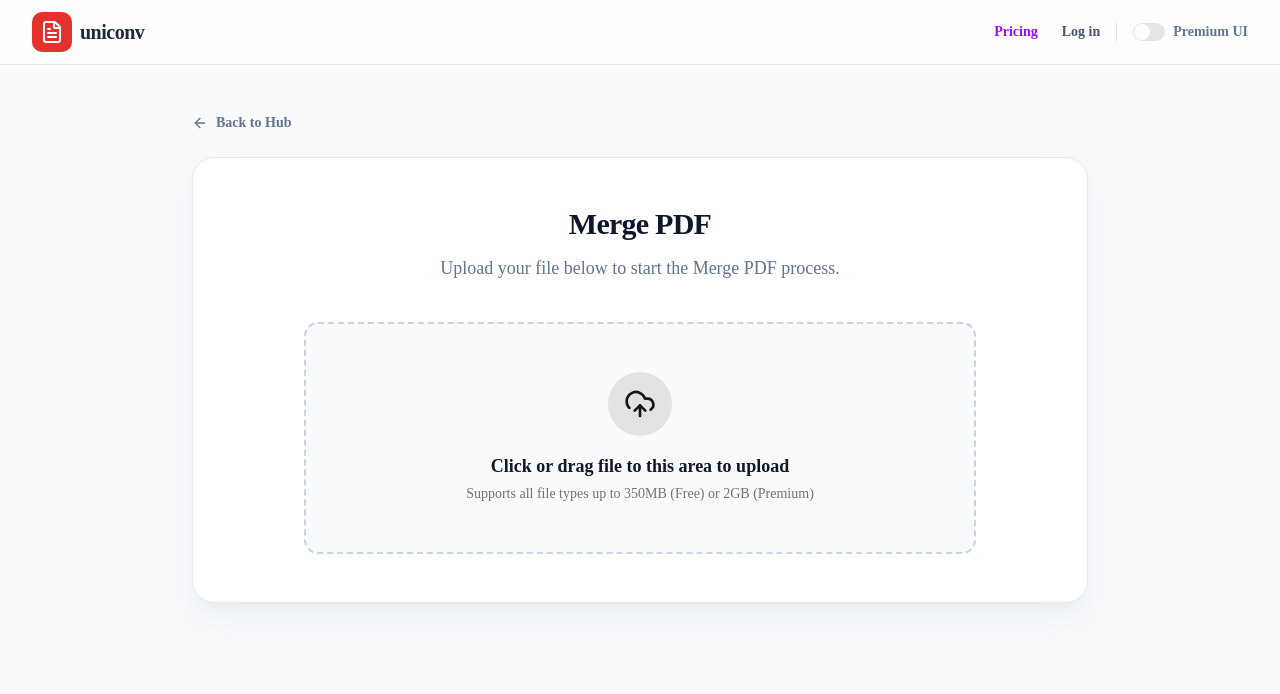
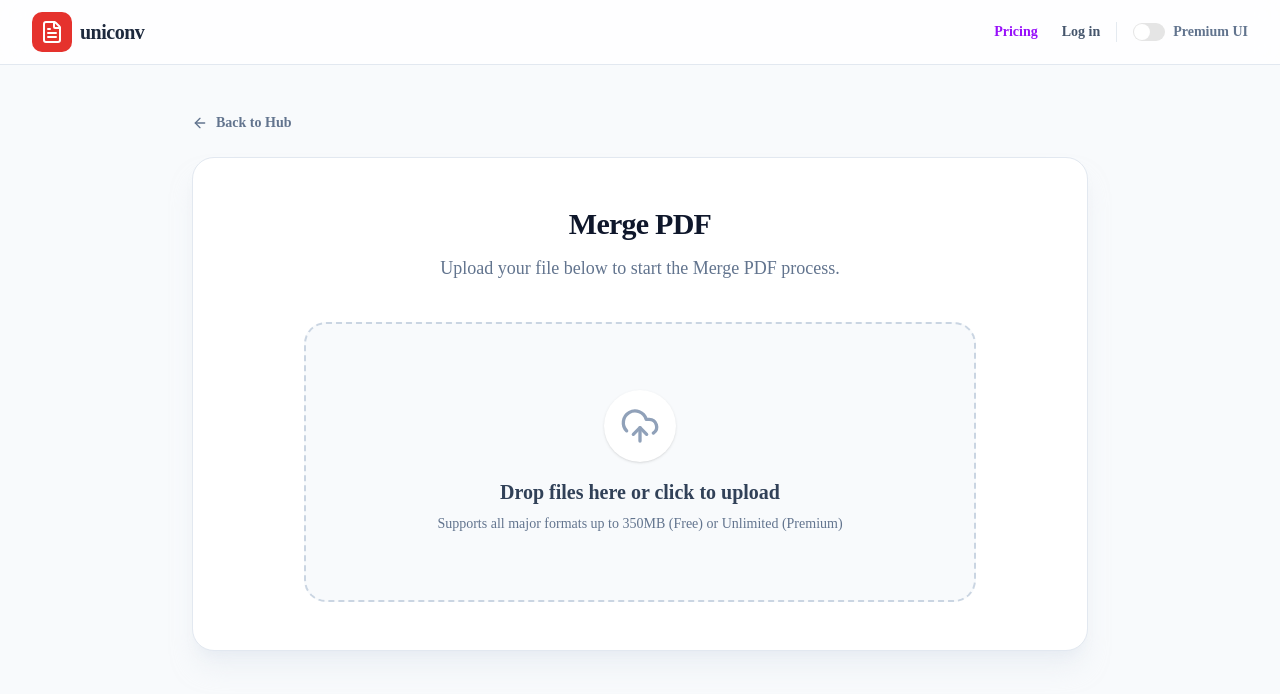
Before and after one commit to 4mh24cs167-tech/uniconv, a Next.js app in the folder apps/web/: page / in a window 1280 px wide. Both pictures are taken after a click on the button 140 px from the left and 544 px from the top of the page. Shown: the top 694 px of the page. Built offline with nearby package versions, Linux system fonts and the light colour scheme.

Commit message:
Implement Merge PDF with multiple file support in UI and Backend

```diff
--- a/apps/web/src/app/page.tsx
+++ b/apps/web/src/app/page.tsx
@@ -21,7 +21,7 @@ export default function Home() {
   const [activeToolTitle, setActiveToolTitle] = useState<string>("");
 
   // Shared state for the active tool
-  const [file, setFile] = useState<File | null>(null);
+  const [files, setFiles] = useState<File[]>([]);
   const [targetFormat, setTargetFormat] = useState<string>("");
   const [isProcessing, setIsProcessing] = useState(false);
   const [progress, setProgress] = useState(0);
@@ -34,7 +34,7 @@ export default function Home() {
   const [detectedCategory, setDetectedCategory] = useState<string>("Unknown");
 
   const resetState = () => {
-    setFile(null);
+    setFiles([]);
     setTargetFormat("");
     setIsProcessing(false);
     setProgress(0);
@@ -51,37 +51,46 @@ export default function Home() {
   };
 
   const handleProcess = async () => {
-    if (!file) return;
+    if (files.length === 0) return;
     setIsProcessing(true);
-    setProgress(0);
+    setProgress(10);
     setError(null);
+    setResultUrl(null);
 
-    const isWatermark = view === "WATERMARK_REMOVER";
+    const isWatermark = activeToolTitle === "Watermark Remover";
     const isExcelTemplate = view === "PDF_TO_EXCEL";
-    const endpoint = isWatermark ? "/api/remove-watermark" : "/api/convert";
-    const isLargeFile = file.size > 20 * 1024 * 1024; // > 20MB
     const apiUrl = process.env.NEXT_PUBLIC_API_URL || "http://localhost:8000";
 
     try {
-      // 1. Upload file to Supabase Storage
+      // 1. Upload files to Supabase Storage
       const { uploadFileToSupabaseResumable } = await import('@/lib/upload');
 
-      const fileRecord = await uploadFileToSupabaseResumable(file, "uploads", (p) => {
-        // Dedicate 0-50% progress for upload
-        setProgress(Math.floor(p / 2));
+      const fileIds = [];
+      let totalUploaded = 0;
+
+      for (const f of files) {
+        const fileRecord = await uploadFileToSupabaseResumable(f, "uploads", (p) => {
+          // Math to split the 50% progress among all files
+          const baseProgress = (totalUploaded / files.length) * 50;
+          const currentFileProgress = (p / 100) * (50 / files.length);
+          setProgress(Math.floor(baseProgress + currentFileProgress));
         });
 
         if (!fileRecord || !fileRecord.id) {
-        throw new Error("Failed to upload file to storage");
+          throw new Error(`Failed to upload ${f.name}`);
+        }
+        fileIds.push(fileRecord.id);
+        totalUploaded++;
       }
 
       // 2. Create Job in FastAPI Backend
-      const res = await fetch(`${apiUrl}/api/jobs?file_id=${fileRecord.id}`, {
+      const res = await fetch(`${apiUrl}/api/jobs?file_id=${fileIds[0]}`, {
         method: "POST",
         headers: { "Content-Type": "application/json" },
         body: JSON.stringify({
           tool: activeToolTitle,
           target_format: targetFormat || null,
+          input_file_ids: fileIds
         })
       });
 
@@ -386,24 +395,31 @@ export default function Home() {
                     <>
                       <UploadZone
                         isPremium={isPremium}
-                        selectedFile={file}
-                        onFileSelect={async (f) => {
-                          // Free limit logic simulation before backend enforcement
-                          const limitMB = 350; // Free tier limit
+                        multiple={activeToolTitle === "Merge PDF"}
+                        selectedFiles={files}
+                        onFileSelect={async (newFiles) => {
+                          const isMerge = activeToolTitle === "Merge PDF";
+                          const limitMB = isPremium ? Infinity : 350;
+
+                          for (const f of newFiles) {
                             const fileSizeMB = f.size / (1024 * 1024);
-                          if (fileSizeMB > limitMB && !isPremium) {
+                            if (fileSizeMB > limitMB) {
                               setRejectedFileSize(fileSizeMB);
                               setShowPremiumGate(true);
                               return;
                             }
+                          }
 
-                          setFile(f);
-                          setError(null);
+                          if (isMerge) {
+                            setFiles(prev => [...prev, ...newFiles]);
+                          } else {
+                            setFiles([newFiles[0]]);
+                          }
 
                           if (view === "UNIVERSAL_CONVERTER") {
                             const { getAvailableTargetFormats, detectCategory } = await import('@/lib/conversions');
-                            const formats = getAvailableTargetFormats(f.name);
-                            const cat = detectCategory(f.name);
+                            const formats = getAvailableTargetFormats(newFiles[0].name);
+                            const cat = detectCategory(newFiles[0].name);
 
                             if (formats.length === 0) {
                               setError("Unsupported file format.");
@@ -416,12 +432,12 @@ export default function Home() {
                             }
                           }
                         }}
-                        onClear={() => resetState()}
+                        onClear={resetState}
                         progress={progress}
                         converting={isProcessing}
                       />
 
-                      {file && !isProcessing && (
+                      {files.length > 0 && !isProcessing && (
                         <motion.div
                           initial={{ opacity: 0, y: 10 }}
                           animate={{ opacity: 1, y: 0 }}
@@ -442,14 +458,17 @@ export default function Home() {
                             </div>
                           )}
                           <Button
+                            onClick={handleProcess}
+                            disabled={isProcessing || files.length === 0 || (view === "UNIVERSAL_CONVERTER" && !targetFormat)}
                             size="lg"
-                            onClick={handleProcess}
                             className={clsx(
-                              "w-full sm:w-auto font-bold mt-7",
-                              isPremium ? "bg-gradient-to-r from-purple-500 to-blue-500 hover:opacity-90 text-white border-0 shadow-lg shadow-purple-500/25" : ""
+                              "w-full sm:w-auto min-w-[200px] h-14 text-lg font-bold shadow-lg transition-all hover:scale-105 active:scale-95",
+                              isPremium
+                                ? "bg-gradient-to-r from-purple-500 to-indigo-500 hover:from-purple-400 hover:to-indigo-400 text-white shadow-purple-500/25"
+                                : "bg-slate-900 hover:bg-slate-800 text-white"
                             )}
-                            disabled={view === "UNIVERSAL_CONVERTER" && availableFormats.length === 0}
                           >
+                            <Settings className="w-5 h-5 mr-2" />
                             {view === "WATERMARK_REMOVER" ? (
                               <><Eraser className="w-5 h-5 mr-2" /> Clean File</>
                             ) : view === "PDF_TO_EXCEL" ? (
--- a/apps/web/src/components/UploadZone.tsx
+++ b/apps/web/src/components/UploadZone.tsx
@@ -7,137 +7,147 @@ import { motion, AnimatePresence } from "framer-motion";
 import { Progress } from "@/components/ui/progress";
 
 export interface UploadZoneProps {
-  isPremium?: boolean;
-  onFileSelect: (file: File) => void;
-  selectedFile: File | null;
+  onFileSelect: (files: File[]) => void;
+  selectedFiles: File[];
   onClear: () => void;
   progress?: number;
   converting?: boolean;
+  isPremium?: boolean;
+  multiple?: boolean;
 }
 
 export function UploadZone({
-  isPremium = false,
   onFileSelect,
-  selectedFile,
+  selectedFiles,
   onClear,
   progress = 0,
   converting = false,
+  isPremium = false,
+  multiple = false
 }: UploadZoneProps) {
   const [isDragging, setIsDragging] = useState(false);
 
-  const handleDragOver = useCallback((e: React.DragEvent) => {
+  const handleDrag = useCallback((e: React.DragEvent) => {
     e.preventDefault();
+    e.stopPropagation();
+    if (e.type === "dragenter" || e.type === "dragover") {
       setIsDragging(true);
+    } else if (e.type === "dragleave") {
+      setIsDragging(false);
+    }
   }, []);
 
-  const handleDragLeave = useCallback((e: React.DragEvent) => {
+  const handleDrop = useCallback((e: React.DragEvent) => {
     e.preventDefault();
+    e.stopPropagation();
     setIsDragging(false);
-  }, []);
 
-  const handleDrop = useCallback(
-    (e: React.DragEvent) => {
-      e.preventDefault();
-      setIsDragging(false);
     if (e.dataTransfer.files && e.dataTransfer.files.length > 0) {
-        onFileSelect(e.dataTransfer.files[0]);
+      const filesArray = Array.from(e.dataTransfer.files);
+      onFileSelect(multiple ? filesArray : [filesArray[0]]);
     }
-    },
-    [onFileSelect]
-  );
+  }, [multiple, onFileSelect]);
 
-  const handleFileInput = useCallback(
-    (e: React.ChangeEvent<HTMLInputElement>) => {
+  const handleChange = useCallback((e: React.ChangeEvent<HTMLInputElement>) => {
     if (e.target.files && e.target.files.length > 0) {
-        onFileSelect(e.target.files[0]);
+      const filesArray = Array.from(e.target.files);
+      onFileSelect(multiple ? filesArray : [filesArray[0]]);
     }
-    },
-    [onFileSelect]
-  );
+  }, [multiple, onFileSelect]);
 
   return (
     <div className="w-full">
-      <AnimatePresence mode="wait">
-        {!selectedFile ? (
-          <motion.div
-            initial={{ opacity: 0 }}
-            animate={{ opacity: 1 }}
-            exit={{ opacity: 0, scale: 0.98 }}
+      <label
+        htmlFor="file-upload"
+        onDragEnter={handleDrag}
+        onDragLeave={handleDrag}
+        onDragOver={handleDrag}
+        onDrop={handleDrop}
         className={clsx(
-              "relative group border-2 border-dashed rounded-xl p-12 text-center transition-all cursor-pointer overflow-hidden",
+          "relative flex flex-col items-center justify-center w-full min-h-[280px] p-12 border-2 border-dashed rounded-3xl cursor-pointer transition-all duration-300",
           isDragging
-                ? (isPremium ? "border-purple-500 bg-purple-500/10" : "border-blue-500 bg-blue-50")
-                : (isPremium ? "border-white/10 hover:border-purple-500/50 bg-slate-900/40 hover:bg-slate-800/60" : "border-slate-300 hover:border-blue-400 bg-slate-50"),
-              isPremium && "shadow-xl shadow-black/20 hover:shadow-[0_0_40px_-10px_rgba(124,58,237,0.3)]"
-            )}
-            onDragOver={handleDragOver}
-            onDragLeave={handleDragLeave}
-            onDrop={handleDrop}
-          >
-            <input
-              type="file"
-              className="absolute inset-0 w-full h-full opacity-0 cursor-pointer z-10"
-              onChange={handleFileInput}
-            />
-
-            <div className="flex flex-col items-center justify-center space-y-4">
-              <div
-                className={clsx(
-                  "p-4 rounded-full transition-transform duration-500",
-                  isDragging ? "scale-110" : "group-hover:scale-105",
-                  isPremium ? "bg-purple-500/20 text-purple-400" : "bg-primary/10 text-primary"
+            ? "border-purple-500 bg-purple-50 scale-[1.02]"
+            : isPremium
+              ? "border-slate-700 bg-slate-900/50 hover:bg-slate-800"
+              : "border-slate-300 bg-slate-50 hover:bg-slate-100",
+          converting && "pointer-events-none opacity-50"
         )}
       >
-                <UploadCloud className="w-8 h-8" />
+        <div className="flex flex-col items-center justify-center space-y-4 text-center">
+          <div className={clsx(
+            "p-4 rounded-full transition-colors",
+            isDragging ? "bg-purple-100 text-purple-600" : isPremium ? "bg-slate-800 text-slate-400" : "bg-white text-slate-400 shadow-sm"
+          )}>
+            <UploadCloud className="w-10 h-10" />
           </div>
           <div>
-                <p className={clsx("text-lg font-semibold", isPremium ? "text-slate-200" : "text-slate-900")}>
-                  Click or drag file to this area to upload
+            <p className={clsx("text-xl font-bold mb-2", isPremium ? "text-white" : "text-slate-700")}>
+              {multiple ? "Drop files here or click to upload" : "Drop file here or click to upload"}
             </p>
-                <p className={clsx("text-sm mt-1", isPremium ? "text-slate-400" : "text-muted-foreground")}>
-                  Supports all file types up to 350MB (Free) or 2GB (Premium)
+            <p className={clsx("text-sm", isPremium ? "text-slate-400" : "text-slate-500")}>
+              Supports all major formats up to 350MB (Free) or Unlimited (Premium)
             </p>
           </div>
         </div>
-          </motion.div>
-        ) : (
+      </label>
+
+      <input
+        type="file"
+        id="file-upload"
+        className="hidden"
+        onChange={handleChange}
+        multiple={multiple}
+      />
+
+      <AnimatePresence>
+        {selectedFiles.length > 0 && (
           <motion.div
-            initial={{ opacity: 0, scale: 0.95 }}
-            animate={{ opacity: 1, scale: 1 }}
+            initial={{ opacity: 0, y: 10 }}
+            animate={{ opacity: 1, y: 0 }}
+            exit={{ opacity: 0, y: -10 }}
             className={clsx(
-              "relative rounded-xl p-6 border transition-all",
-              isPremium ? "border-purple-500/30 bg-purple-900/20 backdrop-blur-sm" : "border-border bg-card"
+              "mt-6 bg-white rounded-xl shadow-sm border overflow-hidden",
+              isPremium ? "border-purple-500/20 bg-slate-900" : "border-slate-200"
             )}
           >
-            <div className="flex items-center space-x-4">
-              <div className={clsx("p-3 rounded-lg", isPremium ? "bg-purple-500/20 text-purple-400" : "bg-primary/10 text-primary")}>
+            {selectedFiles.map((f, i) => (
+              <div key={i} className="flex items-center space-x-4 p-4 border-b border-slate-100 last:border-0">
+                <div className={clsx("p-3 rounded-lg flex-shrink-0", isPremium ? "bg-purple-500/20 text-purple-400" : "bg-blue-50 text-blue-600")}>
                   <FileImage className="w-6 h-6" />
                 </div>
                 <div className="flex-1 overflow-hidden">
-                <p className={clsx("text-sm font-medium truncate", isPremium ? "text-slate-200" : "text-slate-900")}>{selectedFile.name}</p>
-                <p className={clsx("text-xs", isPremium ? "text-slate-400" : "text-muted-foreground")}>
-                  {(selectedFile.size / 1024 / 1024).toFixed(2)} MB
+                  <p className={clsx("text-sm font-bold truncate", isPremium ? "text-white" : "text-slate-900")}>{f.name}</p>
+                  <p className={clsx("text-xs font-medium mt-1", isPremium ? "text-slate-400" : "text-slate-500")}>
+                    {(f.size / 1024 / 1024).toFixed(2)} MB
                   </p>
                 </div>
                 {!converting && (
                   <button
-                  onClick={onClear}
+                    onClick={(e) => {
+                      e.preventDefault();
+                      const newFiles = [...selectedFiles];
+                      newFiles.splice(i, 1);
+                      if (newFiles.length === 0) onClear();
+                      else onFileSelect(newFiles);
+                    }}
                     className={clsx(
-                    "p-2 rounded-full transition-colors",
-                    isPremium ? "hover:bg-red-500/20 hover:text-red-400 text-slate-400" : "hover:bg-destructive/10 hover:text-destructive text-slate-500"
+                      "p-2 rounded-full transition-colors flex-shrink-0",
+                      isPremium ? "hover:bg-red-500/20 text-slate-400 hover:text-red-400" : "hover:bg-red-50 text-slate-400 hover:text-red-500"
                     )}
                   >
                     <X className="w-5 h-5" />
                   </button>
                 )}
               </div>
+            ))}
+
             {converting && (
-              <div className="mt-4 space-y-2">
-                <div className={clsx("flex justify-between text-xs", isPremium ? "text-slate-300" : "text-muted-foreground")}>
+              <div className="p-5 bg-slate-50 border-t border-slate-100">
+                <div className={clsx("flex justify-between text-sm font-bold mb-3", isPremium ? "text-slate-300" : "text-slate-700")}>
                   <span>Processing...</span>
                   <span>{progress}%</span>
                 </div>
-                <Progress value={progress} className={clsx("h-2", isPremium ? "bg-slate-800" : "")} />
+                <Progress value={progress} className={clsx("h-2.5", isPremium ? "bg-slate-800" : "bg-slate-200")} />
               </div>
             )}
           </motion.div>
```
Also changed, not shown: 1 other file (tests, documents, lock files or other folders). Lines whose indentation alone changed are shown as unchanged.
